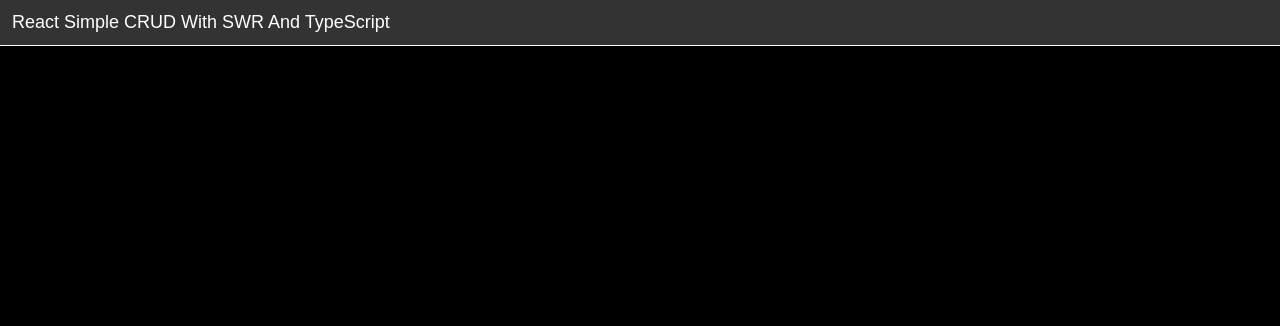
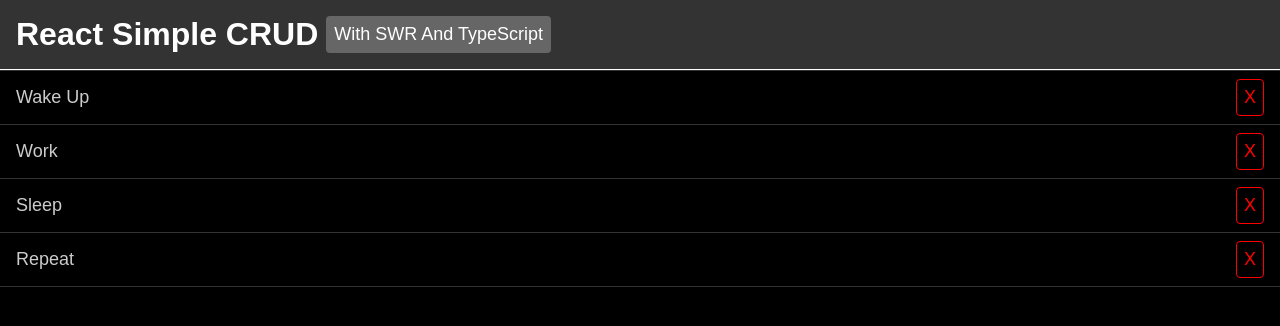
Before and after one commit to jpbarbosa/react-swr-ts, a React (Create React App) app: page / in a window 1280 px wide. Shown: the top 326 px of the page. Built offline with nearby package versions, Linux system fonts and the light colour scheme; data requests are answered from the project's data file.

Commit message:
Create list of tasks

```diff
--- /dev/null
+++ b/db.json
@@ -0,0 +1,8 @@
+{
+  "tasks": [
+    { "id": 1, "name": "Wake Up" },
+    { "id": 2, "name": "Work" },
+    { "id": 3, "name": "Sleep" },
+    { "id": 4, "name": "Repeat" }
+  ]
+}
--- a/package.json
+++ b/package.json
@@ -10,9 +10,12 @@
     "@types/node": "^12.0.0",
     "@types/react": "^17.0.0",
     "@types/react-dom": "^17.0.0",
+    "axios": "^0.21.1",
+    "json-server": "^0.16.3",
     "react": "^17.0.2",
     "react-dom": "^17.0.2",
     "react-scripts": "4.0.3",
+    "swr": "^0.5.6",
     "typescript": "^4.1.2",
     "web-vitals": "^1.0.1"
   },
@@ -20,7 +23,8 @@
     "start": "react-scripts start",
     "build": "react-scripts build",
     "test": "react-scripts test",
-    "eject": "react-scripts eject"
+    "eject": "react-scripts eject",
+    "server": "json-server db.json --port 4000"
   },
   "eslintConfig": {
     "extends": [
--- a/src/assets/index.css
+++ b/src/assets/index.css
@@ -54,6 +54,16 @@
   line-height: 40px;
   border-radius: 20px;
   text-align: center;
+}
+
+.loading,
+.error {
+  padding: 16px;
+}
+
+.error {
+  color: darkred;
+  background: lightcoral;
 }
 
 .list ul {
--- a/src/components/App.tsx
+++ b/src/components/App.tsx
@@ -1,9 +1,12 @@
 import React from 'react';
+import { Header } from './Header';
+import { TaskList } from './tasks/List';
 
 export const App: React.FC = () => {
   return (
     <div className="App">
-      <header>React Simple CRUD With SWR And TypeScript</header>
+      <Header />
+      <TaskList />
     </div>
   );
 };
--- /dev/null
+++ b/src/components/Header.tsx
@@ -0,0 +1,12 @@
+import React from 'react';
+
+export const Header: React.FC = () => {
+  return (
+    <header>
+      <h1>
+        <div className="title">React Simple CRUD</div>
+        <div className="subtitle">With SWR And TypeScript</div>
+      </h1>
+    </header>
+  );
+};
--- /dev/null
+++ b/src/components/tasks/Item.tsx
@@ -0,0 +1,15 @@
+import React from 'react';
+import { Task } from '../../types/task';
+
+interface IProps {
+  task: Task;
+}
+
+export const TaskItem: React.FC<IProps> = ({ task }) => {
+  return (
+    <div className="item">
+      <span>{task.name}</span>
+      <button className="bt-remove">X</button>
+    </div>
+  );
+};
--- /dev/null
+++ b/src/components/tasks/List.tsx
@@ -0,0 +1,29 @@
+import React from 'react';
+import axios from 'axios';
+import useSWR from 'swr';
+import { TaskItem } from './Item';
+import { Task } from '../../types/task';
+
+export const TaskList: React.FC = () => {
+  const fetcher = (url: string) => axios.get(url).then((res) => res.data);
+
+  const { data, error } = useSWR<Task[], Error>(
+    'http://localhost:4000/tasks',
+    fetcher
+  );
+
+  if (error) return <div className="error">{error.message}</div>;
+  if (!data) return <div className="loading">Loading...</div>;
+
+  return (
+    <div className="list">
+      <ul>
+        {data?.map((task) => (
+          <li key={task.id}>
+            <TaskItem task={task} />
+          </li>
+        ))}
+      </ul>
+    </div>
+  );
+};
--- /dev/null
+++ b/src/types/task.ts
@@ -0,0 +1,4 @@
+export interface Task {
+  id?: string;
+  name: string;
+}
```
Also changed, not shown: 1 other file (tests, documents, lock files or other folders).
